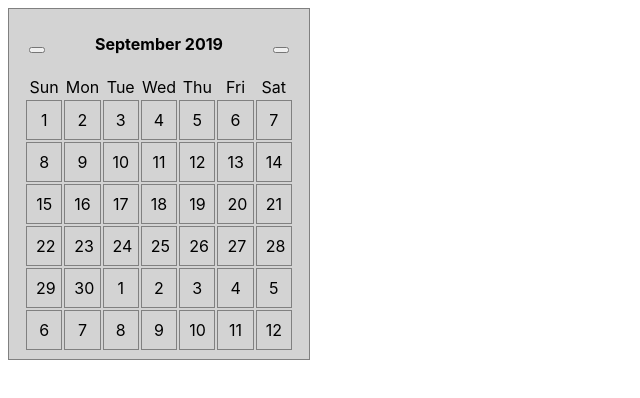
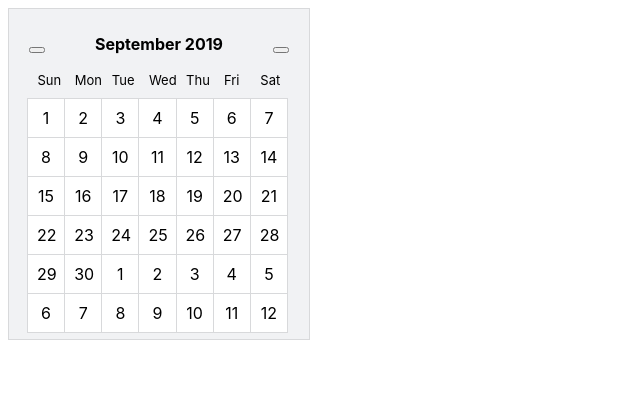
Before and after one commit to lmwy-labs/LMWY-Right-Reservations, a React app: page / in a window 1280 px wide. Shown: the top 398 px of the page, without its empty margins (0-640 px from the left). Built offline with nearby package versions, Linux system fonts and the light colour scheme.

Commit message:
Basic Calendar Grid, workiing on generating dates for each day of week

```diff
--- a/client/src/components/Reservation.jsx
+++ b/client/src/components/Reservation.jsx
@@ -12,6 +12,7 @@ class Reservation extends React.Component {
     render() {
         return (
             <div>
+                <title>Open Table Reservation System</title>
                 <Calendar />
             </div>
         )
--- a/client/src/index.jsx
+++ b/client/src/index.jsx
@@ -3,5 +3,4 @@ import ReactDOM from 'react-dom';
 import Reservation from './components/Reservation.jsx';
 
 
-
 ReactDOM.render(<Reservation />, document.getElementById('app'));
--- a/public/style.css
+++ b/public/style.css
@@ -3,16 +3,16 @@ body {
 }
 
 .calendar {
-    border: .5px solid grey;
+    border: .5px solid #d8d9db;
     width: 300px;
-    height: 350px;
-    background-color: lightgrey;
+    height: 330px;
+    background-color: #f1f2f4;
 }
 
 .month {
     text-align: center;
     font-weight: bold;
-    padding: 15px;
+    padding: 7.5px;
     padding-top: 25px;
 }
 
@@ -26,54 +26,25 @@ body {
 
 table {
     table-layout: fixed;
-    width: 100%;
-    padding: 15px;
+    width: 87%;
+    border-collapse: collapse;
     padding-top: 5px;
+    margin-left: 6%;
+}
+
+table thead tr {
+    font-size: 13px;
+    text-align: center;
+}
+
+table tbody td {
+    background-color: white;
+    padding: 9px;
+    text-align: center;
+    border: .5px solid#d8d9db;
 }
 
 td {
-    width: 16%;
-    text-align: center;
-    padding-right:1px;
+    padding: 10px;
+
 }
-/* table thead td:nth-child(1) {
-    width: 16%;
-    text-align: center;
-    padding-right: 2px;
-}
-table thead td:nth-child(2) {
-    width: 16%;
-    text-align: center;
-    padding-right: 2px;
-}
-table thead td:nth-child(3) {
-    width: 16%;
-    text-align: center;
-    padding-right: 2px;
-}
-table thead td:nth-child(5) {
-    width: 16%;
-    text-align: right;
-    padding-right: 2px;
-}
-table thead td:nth-child(6) {
-    width: 16%;
-    text-align: center;
-    padding-left: 4px;
-}
-table thead td:nth-child(7) {
-    width: 16%;
-    text-align: center;
-} */
-
-table tbody {
-    margin-top: 10px;
-    cellspacing: 0;
-}
-
-table tbody td {
-    padding: 9px;
-    text-align: center;
-    border: .5px solid grey;
-    /* border-collapse: collapse; */
-}
```
Also changed, not shown: public/bundle.js.
